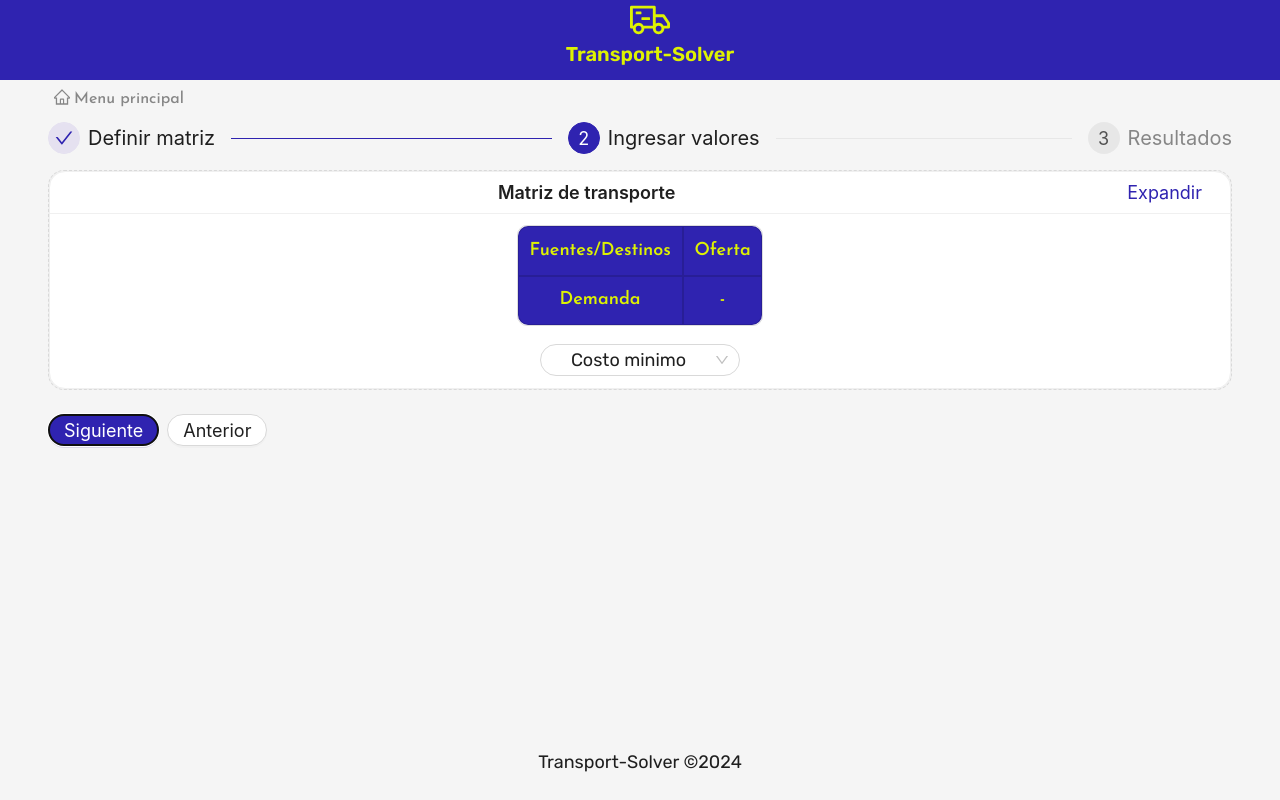
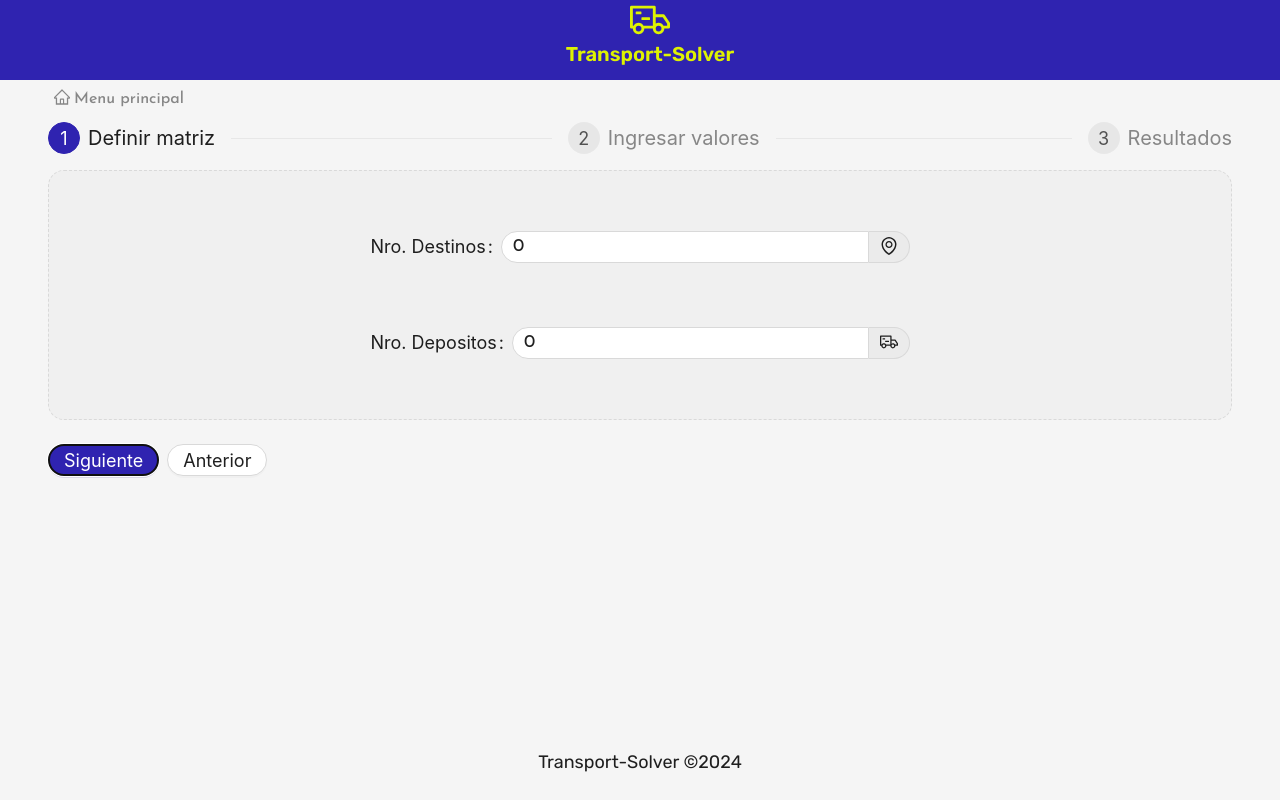
Before and after one commit to AgusR1/tranport-solver, a React (Vite) app: page /#/ in a window 1280 px wide. Both pictures are taken after a click on the button "Siguiente". Built offline with nearby package versions, Linux system fonts and the light colour scheme.

Commit message:
stepper slider

```diff
--- a/src/ListadoActividades/ListadoActividades.tsx
+++ b/src/ListadoActividades/ListadoActividades.tsx
@@ -1,26 +1,22 @@
 import React, { useState } from "react";
-import { Breadcrumb, Button, message, Steps, theme } from "antd";
+import { Breadcrumb, Steps, theme } from "antd";
 import { HomeOutlined } from "@ant-design/icons";
 import MainLayout from "../general/MainLayout";
 import FormCreacionMatriz from "../FormCreacionMatriz/FormCreacionMatriz";
 import MatrizTransporte from "../MatrizTransporte/MatrizTransporte";
+import StepperSlider from "./StepperSlider";
+import { useSteps } from "../hooks/useSteps";
 
 const StepperActividad: React.FC = () => {
 	const { token } = theme.useToken();
-	const [current, setCurrent] = useState(0);
+	const { current } = useSteps();
+
 	const [result, setResult] = useState<string[]>([]);
 	const [valuesForm, setValuesForm] = useState({
 		nroDestinos: 0,
 		nroFuentes: 0,
 	});
 
-	const next = () => {
-		setCurrent(current + 1);
-	};
-
-	const prev = () => {
-		setCurrent(current - 1);
-	};
 	const steps = [
 		{
 			title: "Definir matriz",
@@ -81,24 +77,7 @@ const StepperActividad: React.FC = () => {
 				<Steps current={current} items={items} />
 				<div style={contentStyle}>{steps[current].content}</div>
 				<div style={{ marginTop: 24 }}>
-					{current < steps.length - 1 && (
-						<Button type="primary" onClick={() => next()}>
-							Siguiente
-						</Button>
-					)}
-					{current === steps.length - 1 && (
-						<Button
-							type="primary"
-							onClick={() => message.success("Processing complete!")}
-						>
-							Hecho
-						</Button>
-					)}
-					{current > 0 && (
-						<Button style={{ margin: "0 8px" }} onClick={() => prev()}>
-							Anterior
-						</Button>
-					)}
+					<StepperSlider stepsLength={steps.length} />
 				</div>
 			</>
 		</MainLayout>
--- /dev/null
+++ b/src/ListadoActividades/StepperSlider.tsx
@@ -0,0 +1,35 @@
+import { Button, message } from "antd";
+import React from "react";
+import { useSteps } from "../hooks/useSteps";
+
+interface Props {
+	stepsLength: number;
+}
+
+const StepperSlider: React.FC<Props> = ({ stepsLength }) => {
+	const { current, prev, next } = useSteps();
+	return (
+		<>
+			{current < stepsLength - 1 && (
+				<Button type="primary" onClick={() => next()}>
+					Siguiente
+				</Button>
+			)}
+			{current === stepsLength - 1 && (
+				<Button
+					type="primary"
+					onClick={() => message.success("Processing complete!")}
+				>
+					Hecho
+				</Button>
+			)}
+			{current > 0 && (
+				<Button style={{ margin: "0 8px" }} onClick={() => prev()}>
+					Anterior
+				</Button>
+			)}
+		</>
+	);
+};
+
+export default StepperSlider;
--- /dev/null
+++ b/src/hooks/useSteps.tsx
@@ -0,0 +1,15 @@
+import { useState } from "react";
+
+export const useSteps = () => {
+	const [current, setCurrent] = useState(0);
+	const next = () => {
+		setCurrent(current + 1);
+	};
+	const prev = () => {
+		setCurrent(current - 1);
+	};
+	const goTo = (step: number) => {
+		setCurrent(step);
+	};
+	return { current, next, prev, goTo };
+};
```
